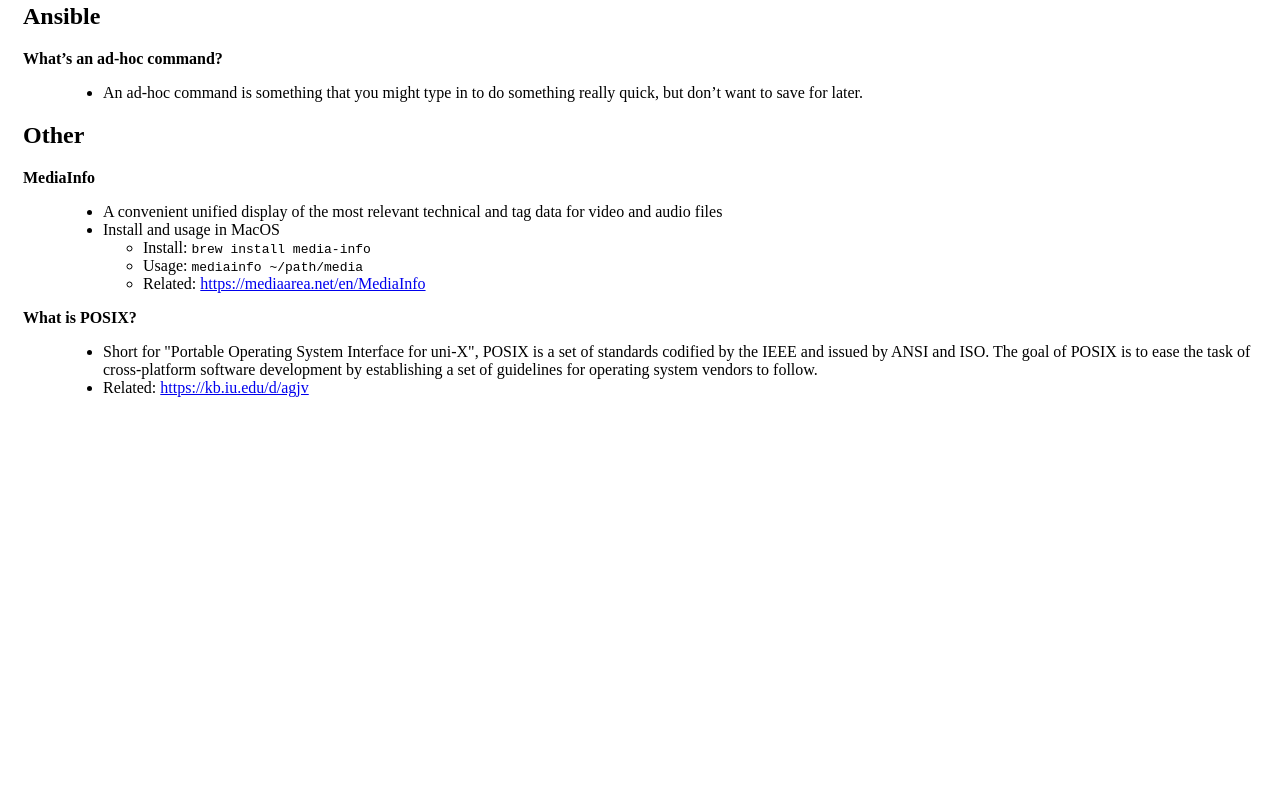
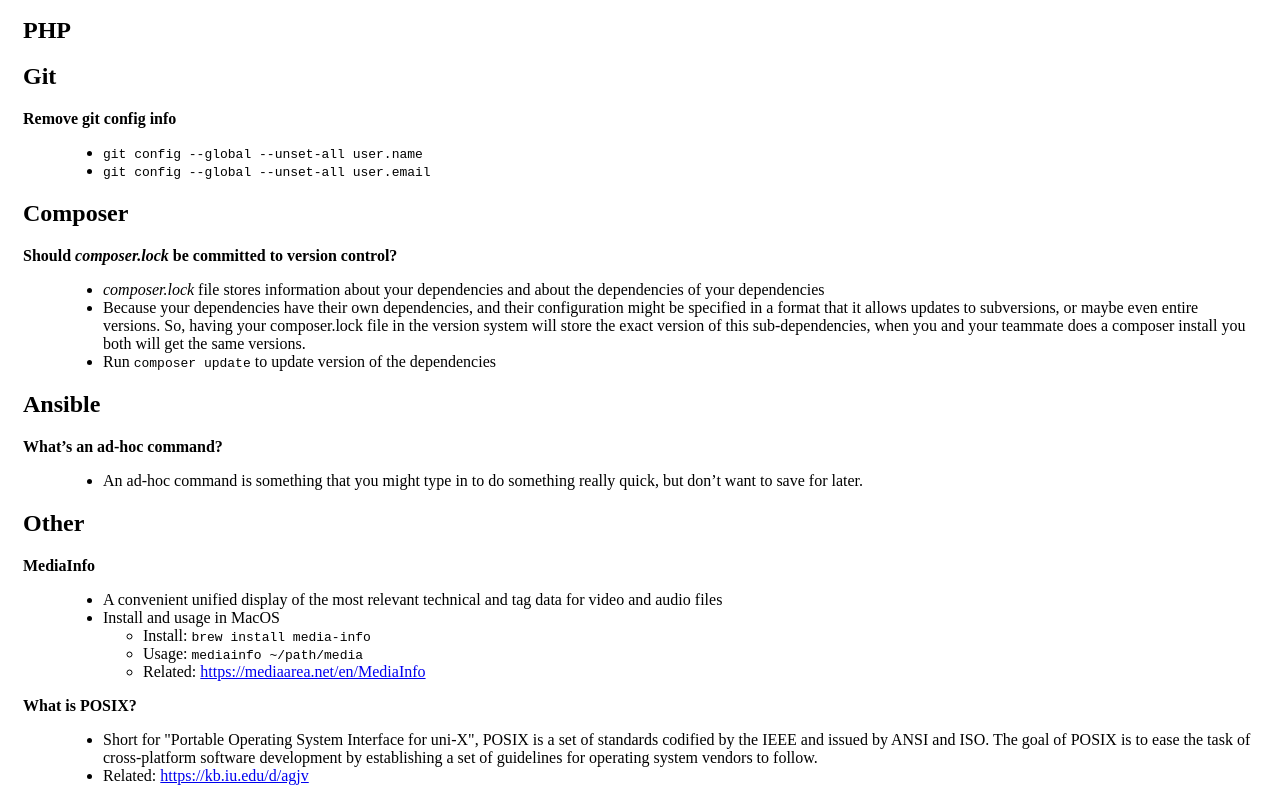
Before and after one commit to lhnam298/lhnam298.github.io, a plain HTML site: page index.html in a window 1280 px wide. Shown: the part 1173-1974 px from the top of the page. Before the commit the page ends 1586 px from the top, so only its background shows below. Drawn offline with Linux system fonts and the light colour scheme.

Commit message:
Update index.html

```diff
--- a/index.html
+++ b/index.html
@@ -4,6 +4,7 @@
     <link href="style.css" rel="stylesheet" type="text/css">
 </head>
 <body>
+<h1>Notes & Tips</h1>
 <h2>OS</h2>
 <dl>
     <dt class="question">In Unix, what is a daemon?</dt>
@@ -55,14 +56,42 @@
 
     <dt class="question">CMD vs ENTRYPOINT</dt>
         <ul>
-            <li>CMD instruction allows you to set a default command, which will be executed only when you run container without specifying a command. If Docker container runs with a command, the default command will be ignored. If Dockerfile has more than one CMD instruction, all but last CMD instructions are ignored.</li>
-            <li>ENTRYPOINT instruction allows you to configure a container that will run as an executable. It looks similar to CMD, because it also allows you to specify a command with parameters. The difference is ENTRYPOINT command and parameters are not ignored when Docker container runs with command line parameters.</li>
+            <li>CMD instruction allows you to set a default command, which will be executed only when you run container without specifying a command.
+             If Docker container runs with a command, the default command will be ignored.
+             If Dockerfile has more than one CMD instruction, all but last CMD instructions are ignored.</li>
+            <li>ENTRYPOINT instruction allows you to configure a container that will run as an executable.
+             It looks similar to CMD, because it also allows you to specify a command with parameters.
+             The difference is ENTRYPOINT command and parameters are not ignored when Docker container runs with command line parameters.</li>
         </ul>
     <dd>
     </dd>
 </dl>
 
 <h2>PHP</h2>
+
+<h2>Git</h2>
+<dl>
+    <dt class="question">Remove git config info</dt>
+    <dd>
+        <ul>
+            <li><code>git config --global --unset-all user.name</code></li>
+            <li><code>git config --global --unset-all user.email</code></li>
+        </ul>
+    </dd>
+</dl>
+
+<h2>Composer</h2>
+<dl>
+    <dt class="question">Should <i>composer.lock</i> be committed to version control?</dt>
+    <dd>
+        <ul>
+            <li><i>composer.lock</i> file stores information about your dependencies and about the dependencies of your dependencies</li>
+            <li>Because your dependencies have their own dependencies, and their configuration might be specified in a format that it allows updates to subversions, or maybe even entire versions.
+            So, having your composer.lock file in the version system will store the exact version of this sub-dependencies, when you and your teammate does a composer install you both will get the same versions.</li>
+            <li>Run <code>composer update</code> to update version of the dependencies</li>
+        </ul>
+    </dd>
+</dl>
 
 <h2>Ansible</h2>
 <dl>
```
